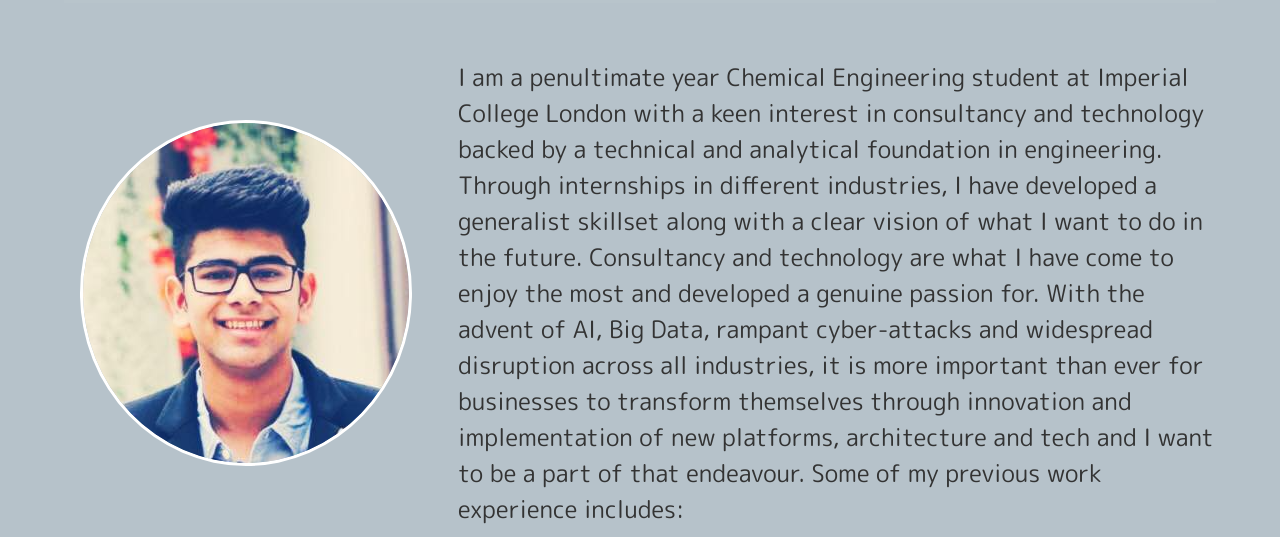
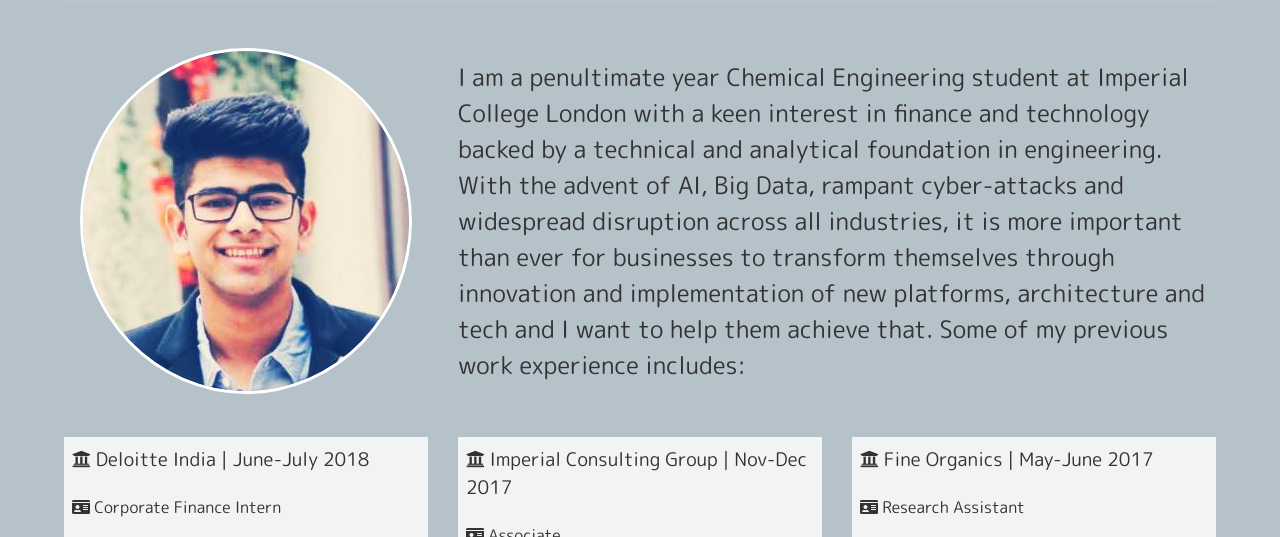
Before and after one commit to shalinmehtaa/my_portfolio, a website: page dist/about.html in a window 1280 px wide. Shown: the part 211-748 px from the top of the page. Drawn offline with Linux system fonts and the light colour scheme.

Commit message:
Update about.html
changed about page (master)

```diff
--- a/dist/about.html
+++ b/dist/about.html
@@ -56,19 +56,14 @@
             <img src="img/portrait.png" alt="John Doe" class="bio-image">
 
             <div class="bio">
-                <p> I am a penultimate year Chemical Engineering student at Imperial College London with a keen
-                    interest in consultancy and
-                    technology backed by a technical and analytical foundation in engineering. Through internships in
-                    different industries,
-                    I have developed a generalist skillset along with a clear vision of what I want to do in the
-                    future. Consultancy and
-                    technology are what I have come to enjoy the most and developed a genuine passion for. With the
-                    advent of AI, Big Data,
-                    rampant cyber-attacks and widespread disruption across all industries, it is more important than
-                    ever for businesses to
-                    transform themselves through innovation and implementation of new platforms, architecture and tech
-                    and I want to be a
-                    part of that endeavour. Some of my previous work experience includes: </p>
+                <p> I am a penultimate year Chemical Engineering student at Imperial College London with a keen interest in
+            finance and
+            technology backed by a technical and analytical foundation in engineering. With the advent of
+            AI, Big Data,
+            rampant cyber-attacks and widespread disruption across all industries, it is more important than ever for
+            businesses to
+            transform themselves through innovation and implementation of new platforms, architecture and tech and I
+            want to help them achieve that. Some of my previous work experience includes: </p>
             </div>
 
             <div class="job job-1">
```
